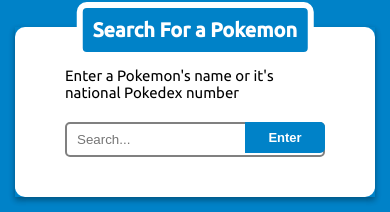
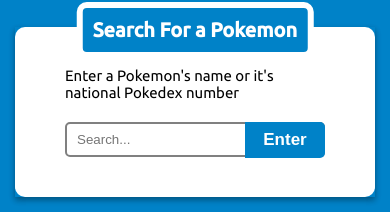
Before and after one commit to JoseTorralba/Pokemon-API, a React (Create React App) app: page / in a window 390 px wide. Shown: the part 320-532 px from the top of the page. Built offline with nearby package versions, Linux system fonts and the light colour scheme; the HTML template or start-up script is replaced by a standard one.

Commit message:
minor change to the search form button

```diff
--- a/public/index.html
+++ b/public/index.html
@@ -6,16 +6,15 @@
       name="viewport"
       content="width=device-width, initial-scale=1, maximum-scale=1, user-scalable=0"
     />
+    <meta
+      name="description"
+      content="Web site created using create-react-app"
+    />
     <link rel="preconnect" href="https://fonts.googleapis.com" />
     <link rel="preconnect" href="https://fonts.gstatic.com" crossorigin />
     <link
       href="https://fonts.googleapis.com/css2?family=Ubuntu:wght@300;400;500&display=swap"
       rel="stylesheet"
-    />
-    <meta name="viewport" content="width=device-width, initial-scale=1" />
-    <meta
-      name="description"
-      content="Web site created using create-react-app"
     />
     <link rel="apple-touch-icon" href="%PUBLIC_URL%/logo192.png" />
     <link rel="manifest" href="%PUBLIC_URL%/manifest.json" />
--- a/src/components/pokemon/PokemonSearch.module.css
+++ b/src/components/pokemon/PokemonSearch.module.css
@@ -69,7 +69,7 @@
   font-size: 1.7rem;
   font-weight: 900;
   margin-top: 1.5rem;
-  padding: 1.6rem 0;
+  padding: 1.8rem 1rem;
   position: absolute;
   top: 0;
   right: 0;
@@ -143,8 +143,7 @@
   }
 
   .button {
-    font-size: 1.3rem;
-
+    /* font-size: 1.3rem; */
     width: 8rem;
   }
 }
```
